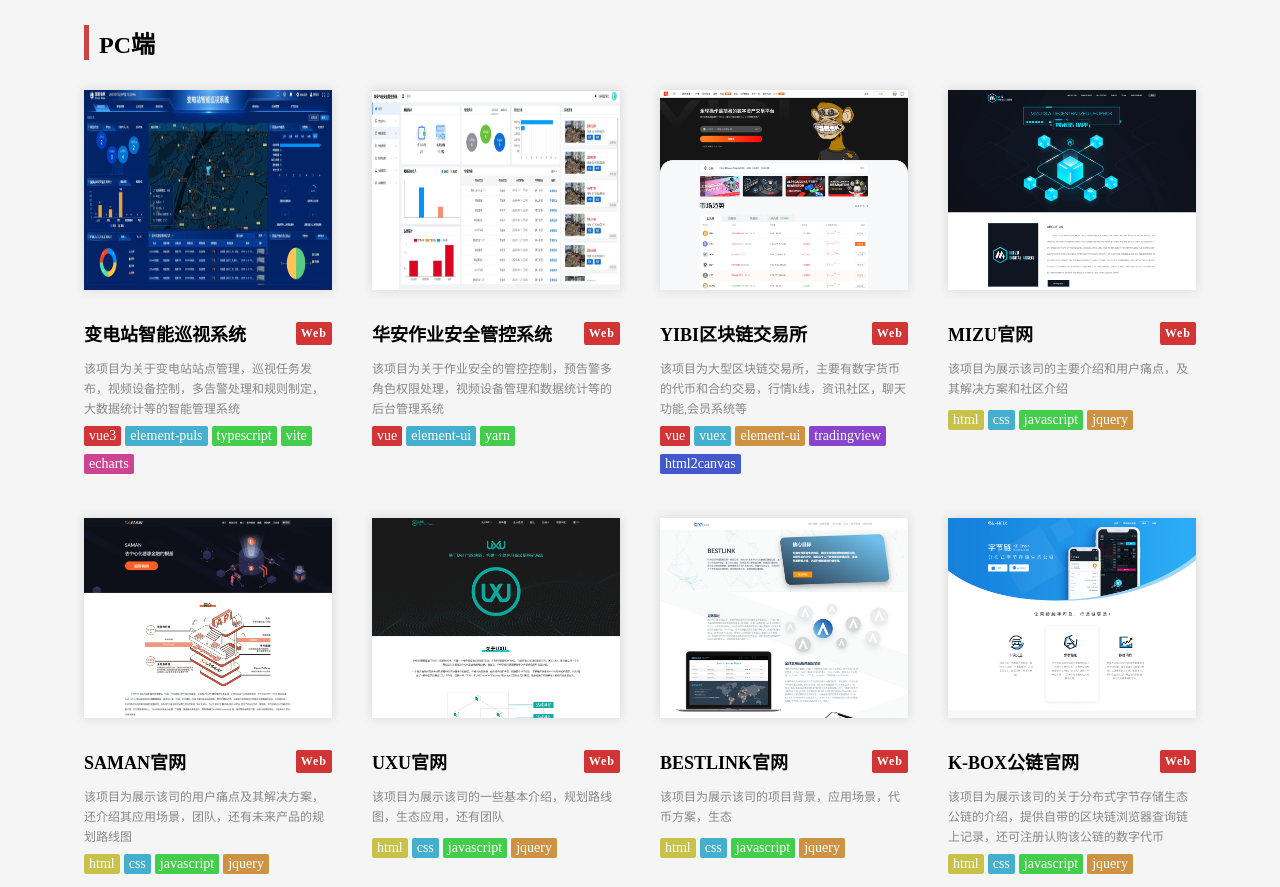
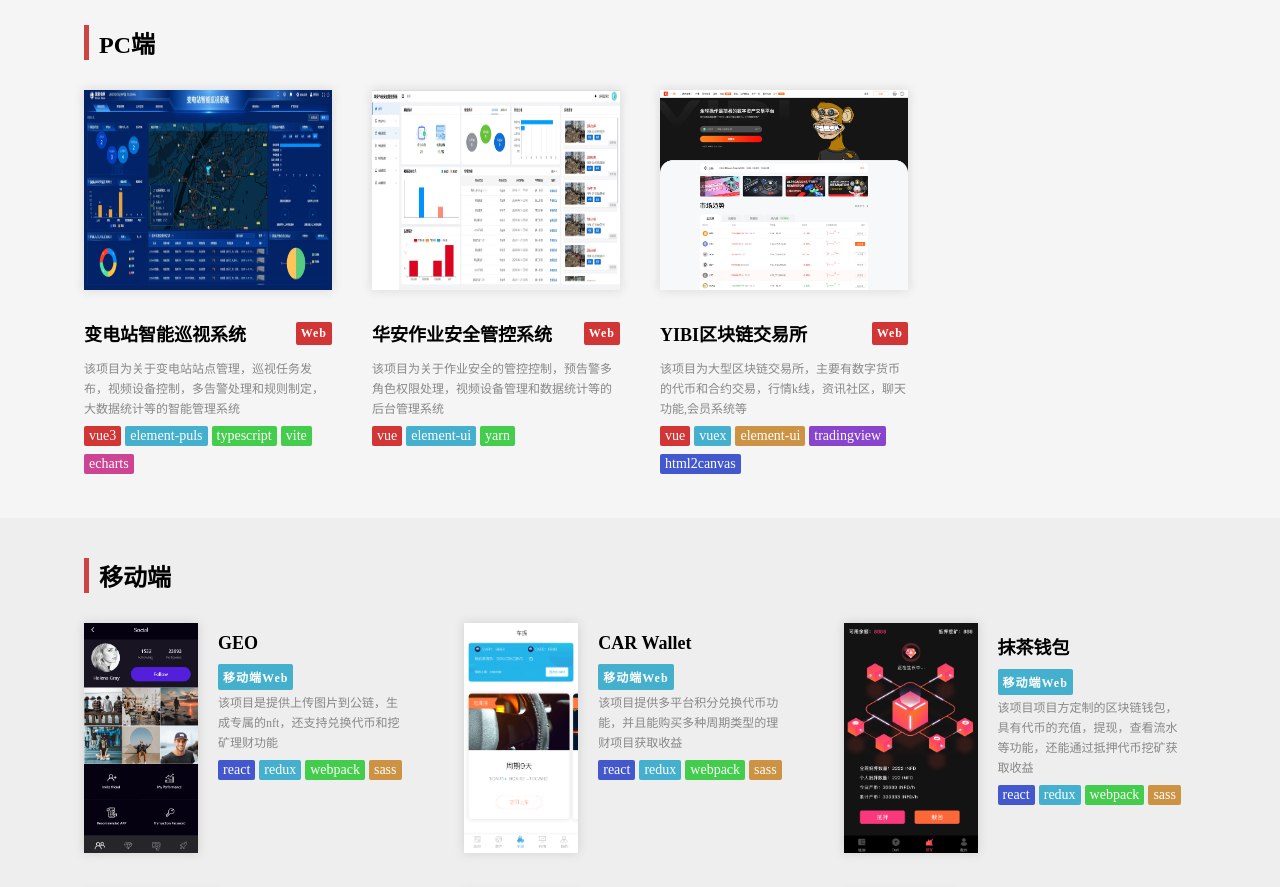
Before and after one commit to wszwj/ProjectShowcase, a plain HTML site: page index.html in a window 1280 px wide. Shown: the part 85-972 px from the top of the page. Drawn offline with nearby package versions, Linux system fonts and the light colour scheme; some packages are replaced by stand-ins of ours; a script that the page names is missing; a web font is replaced by a local one.

Commit message:
fix:去掉简单官网

```diff
--- a/index.html
+++ b/index.html
@@ -132,7 +132,7 @@
                         </div>
                     </div>
                 </div> -->
-            <div class="item">
+            <!-- <div class="item">
               <div class="img-box">
                 <img
                   src="assets/img/pc/mizu.png"
@@ -155,9 +155,9 @@
                   <span class="tag3">javascript</span>
                   <span class="tag4">jquery</span>
                 </div>
-              </div>
-            </div>
-            <div class="item">
+              </div> -->
+            <!-- </div> -->
+            <!-- <div class="item">
               <div class="img-box">
                 <img
                   src="assets/img/pc/saman.jpg"
@@ -181,8 +181,8 @@
                   <span class="tag4">jquery</span>
                 </div>
               </div>
-            </div>
-            <div class="item">
+            </div> -->
+            <!-- <div class="item">
               <div class="img-box">
                 <img
                   src="assets/img/pc/uxu.png"
@@ -206,8 +206,8 @@
                   <span class="tag4">jquery</span>
                 </div>
               </div>
-            </div>
-            <div class="item">
+            </div> -->
+            <!-- <div class="item">
               <div class="img-box">
                 <img
                   src="assets/img/pc/bestlink.jpg"
@@ -229,9 +229,9 @@
                   <span class="tag4">jquery</span>
                 </div>
               </div>
-            </div>
+            </div> -->
 
-            <div class="item">
+            <!-- <div class="item">
               <div class="img-box">
                 <img
                   src="assets/img/pc/kbox.png"
@@ -255,7 +255,7 @@
                   <span class="tag4">jquery</span>
                 </div>
               </div>
-            </div>
+            </div> -->
           </div>
         </div>
       </section>
@@ -415,7 +415,7 @@
                 </div>
               </div>
             </div>
-            <!-- <div class="mitem">
+            <div class="mitem">
               <div class="img-box">
                 <img
                   src="assets/img/mobile/iostwallet.png"
@@ -438,7 +438,7 @@
                   <span class="tag4">sass</span>
                 </div>
               </div>
-            </div> -->
+            </div>
             <div class="mitem">
               <div class="img-box">
                 <img
```
